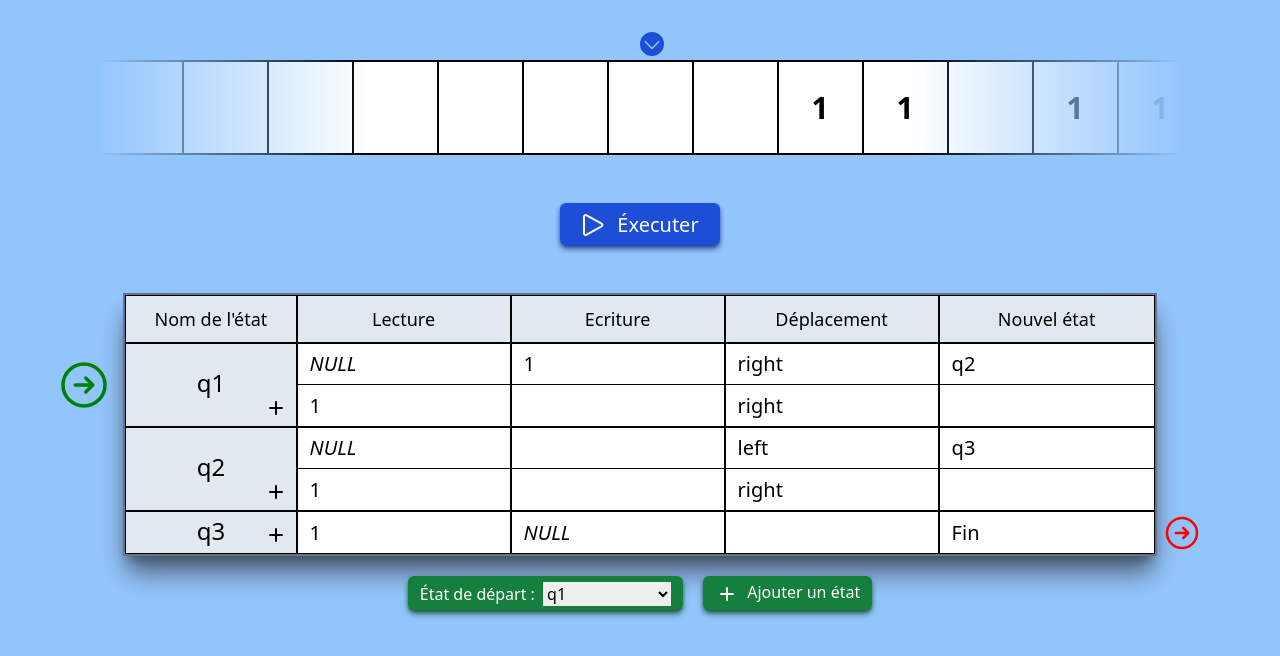
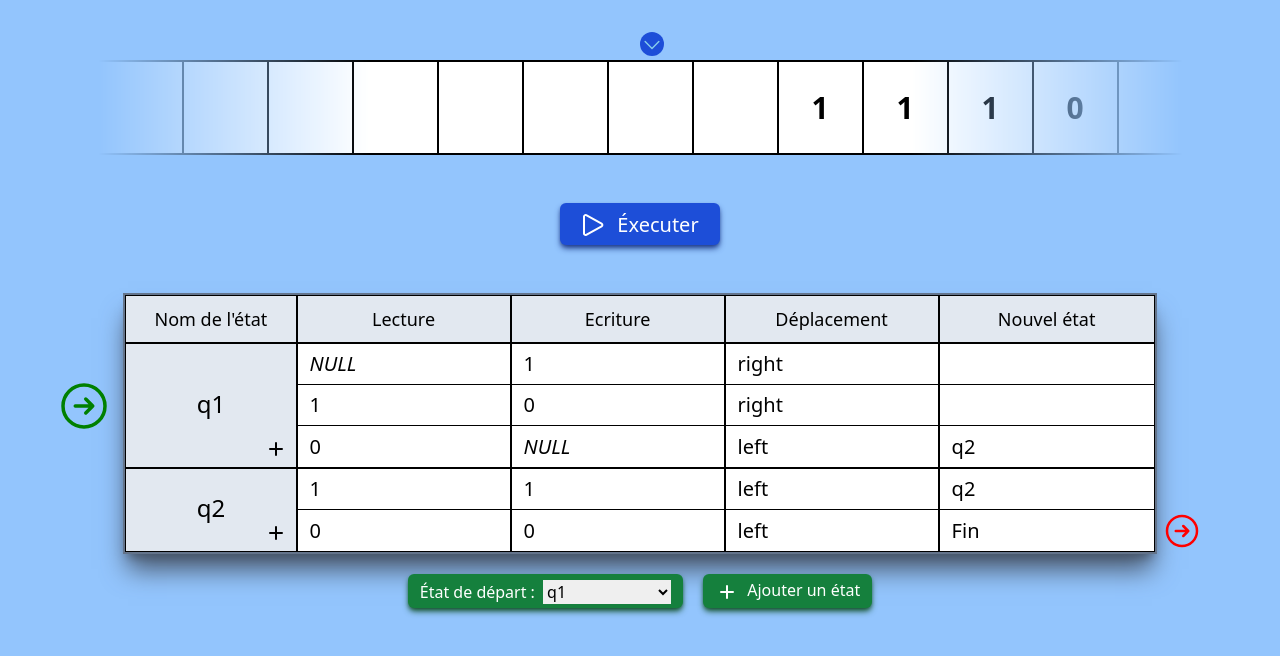
Before and after one commit to zonetecde/turing-machine-box, a SvelteKit app: page / in a window 1280 px wide. Shown: the top 656 px of the page. Built offline with nearby package versions, Linux system fonts and the light colour scheme.

Commit message:
+ executer fonctionne!

```diff
--- a/src/components/Ruban.svelte
+++ b/src/components/Ruban.svelte
@@ -12,7 +12,7 @@
 		1425: -4
 	};
 
-	const lists: (string | number | null)[] = [1, 1, null, 1, 1, 1]; // to 1 1 1 1 1
+	const lists: (string | number | null)[] = [1, 1, 1, 0]; // to 1 1 1 0 1 1 1
 
 	// On ajoute des éléments nulls au début et à la fin du ruban pour l'effet infini
 	// Nombre d'éléments nulls à ajouter au début et à la fin du ruban
@@ -101,6 +101,39 @@
 
 		cursorOffset = offsets[rubanWidth];
 	}
+
+	/**
+	 * Déplace le curseur d'une case dans la direction donnée
+	 * @param direction Direction dans laquelle déplacer le curseur
+	 */
+	export function moveCursor(direction: 'left' | 'right') {
+		if (direction === 'left') cursorPosition--;
+		else cursorPosition++;
+	}
+
+	/**
+	 * Lit la cellule à la position du curseur
+	 */
+	export function readCell(): string | number | null {
+		let cell = lists[cursorPosition];
+		if (cell === undefined || cell === null) cell = '';
+		return cell;
+	}
+
+	/**
+	 * Écrit dans la cellule à la position du curseur
+	 * @param value Valeur à écrire
+	 */
+	export function writeCell(value: string | number | null) {
+		if (cursorPosition < 0) {
+			lists.unshift(...Array(Math.abs(cursorPosition)).fill(null));
+			cursorPosition = 0;
+		}
+		if (cursorPosition >= lists.length) {
+			lists.push(...Array(cursorPosition - lists.length + 1).fill(null));
+		}
+		lists[cursorPosition] = value;
+	}
 </script>
 
 <div class="w-full flex justify-center">
--- a/src/routes/+layout.svelte
+++ b/src/routes/+layout.svelte
@@ -1,4 +1,4 @@
-<script>
+<script lang="ts">
 	import '../app.css';
 	import { Toaster } from 'svelte-sonner';
 </script>
--- a/src/routes/+page.svelte
+++ b/src/routes/+page.svelte
@@ -1,22 +1,99 @@
 <script lang="ts">
+	import { readable } from 'svelte/store';
 	import Ruban from '../components/Ruban.svelte';
 	import RulesTable from '../components/RulesTable.svelte';
 	import Etat, { Readable } from '../models/Etat';
 
+	// let rules: Etat[] = [
+	// 	new Etat(
+	// 		'q1',
+	// 		[new Readable('', '1', 'right', 1), new Readable('1', null, 'right', null)],
+	// 		0,
+	// 		true
+	// 	),
+	// 	new Etat('q2', [new Readable('', null, 'left', 2), new Readable('1', null, 'right', null)], 1),
+	// 	new Etat('q3', [new Readable('1', '', null, -1)], 2)
+	// ];
+
+	// let rules: Etat[] = [
+	// 	new Etat(
+	// 		'e1',
+	// 		[new Readable('0', null, null, -1), new Readable('1', '0', 'right', 1)],
+	// 		0,
+	// 		true
+	// 	),
+	// 	new Etat('e2', [new Readable('1', '1', 'right', 1), new Readable('0', '0', 'right', 2)], 1),
+	// 	new Etat('e3', [new Readable('1', '1', 'right', 2), new Readable('0', '1', 'left', 3)], 2),
+	// 	new Etat('e4', [new Readable('1', '1', 'left', 3), new Readable('0', '0', 'left', 4)], 3),
+	// 	new Etat('e5', [new Readable('1', '1', 'left', 4), new Readable('0', '1', 'right', 0)], 4)
+	// ];
+
 	let rules: Etat[] = [
 		new Etat(
 			'q1',
-			[new Readable('', '1', 'right', 1), new Readable('1', null, 'right', null)],
-			0,
+			[
+				new Readable('', '1', 'right', null),
+				new Readable('1', '0', 'right', null),
+				new Readable('0', '', 'left', 2)
+			],
+			1,
 			true
 		),
-		new Etat('q2', [new Readable('', null, 'left', 2), new Readable('1', null, 'right', null)], 1),
-		new Etat('q3', [new Readable('1', '', null, -1)], 2)
+		new Etat('q2', [new Readable('1', '1', 'left', 2), new Readable('0', '0', 'left', 3)], 2)
 	];
+
+	let ruban: Ruban;
+
+	/**
+	 * Lance l'algorithme d'exécution
+	 */
+	function handleExecuteButtonClicked() {
+		let currentState = rules.find((rule) => rule.start === true);
+
+		const limitedInterval = setInterval(() => {
+			// Regarde la lecture de la case actuelle
+			const currentCell = ruban.readCell();
+
+			// Cherche la règle correspondante dans l'état actuel
+			const rule = currentState?.readables.find(
+				(readable) => readable.symbole?.toString() === currentCell?.toString()
+			);
+
+			console.log(currentCell);
+			console.log(rule);
+			console.log(currentState);
+
+			if (rule === undefined) {
+				// Boucle infini, on arrête
+				clearInterval(limitedInterval);
+				return;
+			}
+
+			// Regarde les actions de la règle
+			// Nouvelle valeur
+			if (rule.nouvelleValeur !== null) {
+				// Ecrit la nouvelle valeur
+				ruban.writeCell(rule.nouvelleValeur);
+			}
+			// Direction
+			if (rule.direction !== null) {
+				ruban.moveCursor(rule.direction);
+			}
+			// Nouvel état
+			if (rule.nouvelEtatId !== null) {
+				if (rule.nouvelEtatId === -1) {
+					// Fin
+					clearInterval(limitedInterval);
+					return;
+				}
+				currentState = rules.find((_rule) => _rule.id === rule.nouvelEtatId);
+			}
+		}, 1450);
+	}
 </script>
 
 <div class="flex justify-center overflow-visible relative mt-10 flex-col">
-	<Ruban />
+	<Ruban bind:this={ruban} />
 
 	<br />
 	<br />
@@ -24,6 +101,7 @@
 	<!-- Play button -->
 	<button
 		class="relative bg-blue-700 hover:bg-blue-800 duration-150 hover:scale-110 rounded-md shadow-md shadow-blue-900 text-white pr-1 pt-1.5 py-1 flex flex-row gap-x-2 w-40 text-xl mx-auto items-center justify-center"
+		on:click={handleExecuteButtonClicked}
 	>
 		<svg
 			xmlns="http://www.w3.org/2000/svg"
```
